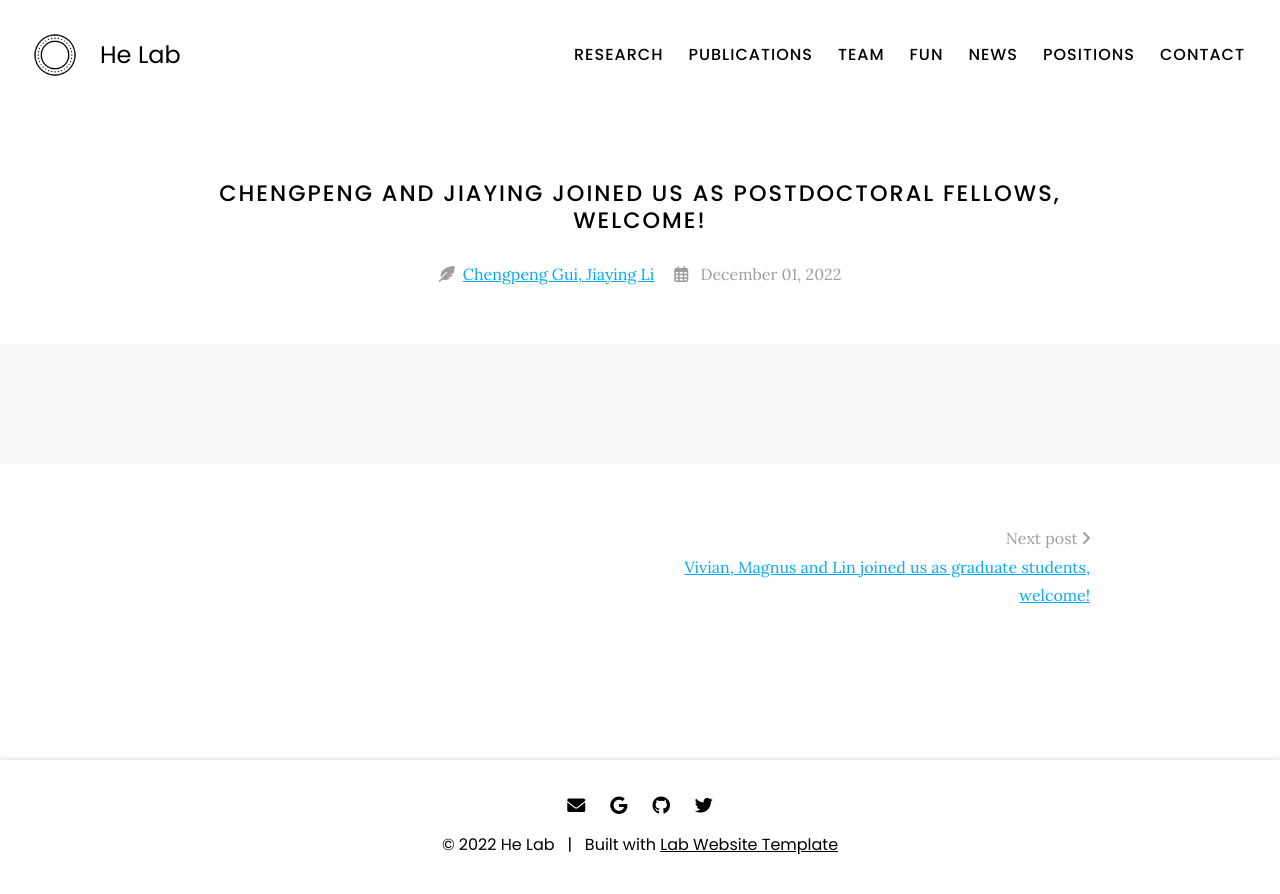
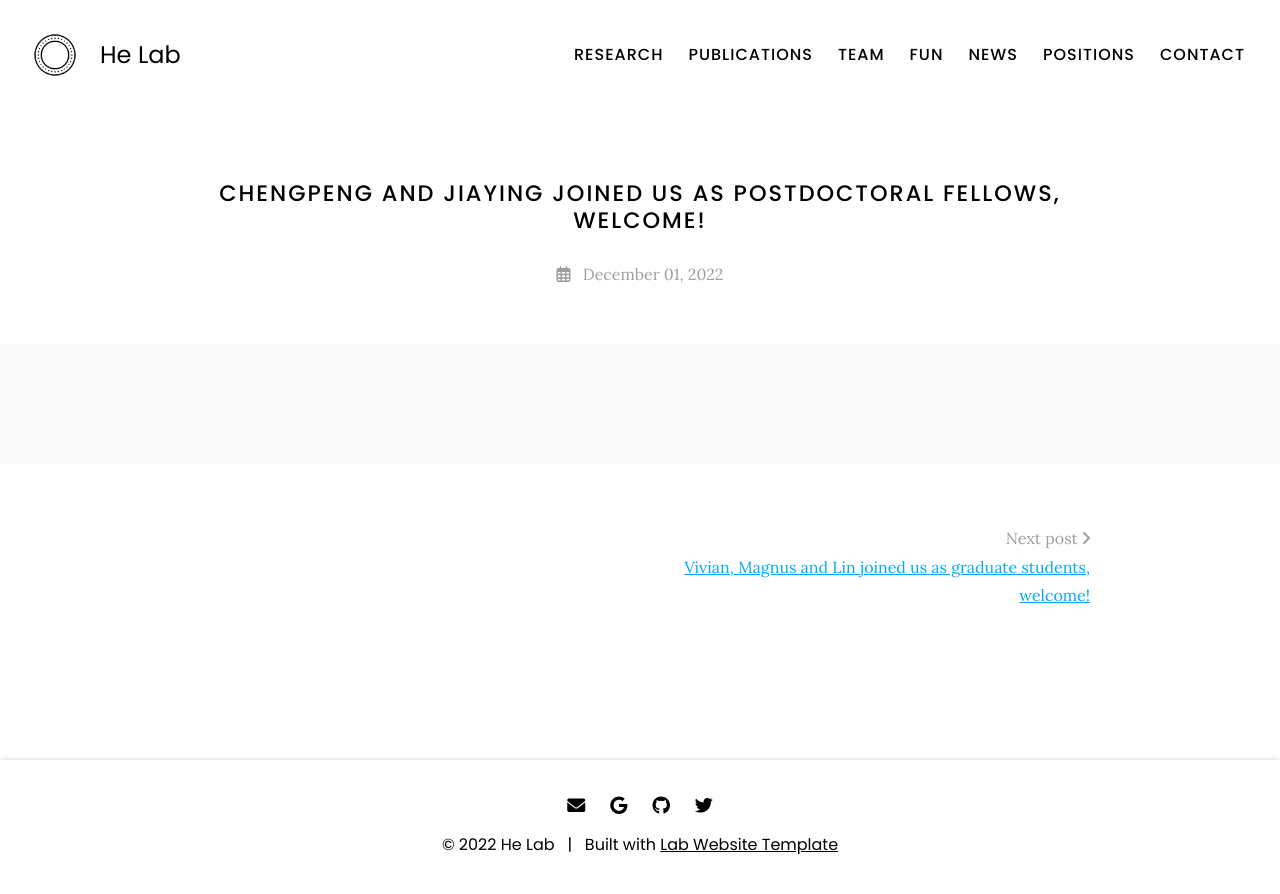
Before and after one commit to vivianschu/blue, a Jekyll site: the page built from _posts/2022-12-01-chengpeng-jiaying-pdf.md, in a window 1280 px wide. Shown: the top 894 px of the page. Built offline with Jekyll 4.4.1, drawn with Linux system fonts in a browser that asks for light colours; part of the change alters nothing that is shown.

```diff
--- a/_layouts/post.html
+++ b/_layouts/post.html
@@ -6,8 +6,6 @@ layout: default
 
 {%-
   include post-info.html
-  author=page.author
-  member=page.member
   date=page.date
   tags=page.tags
 -%}
```
